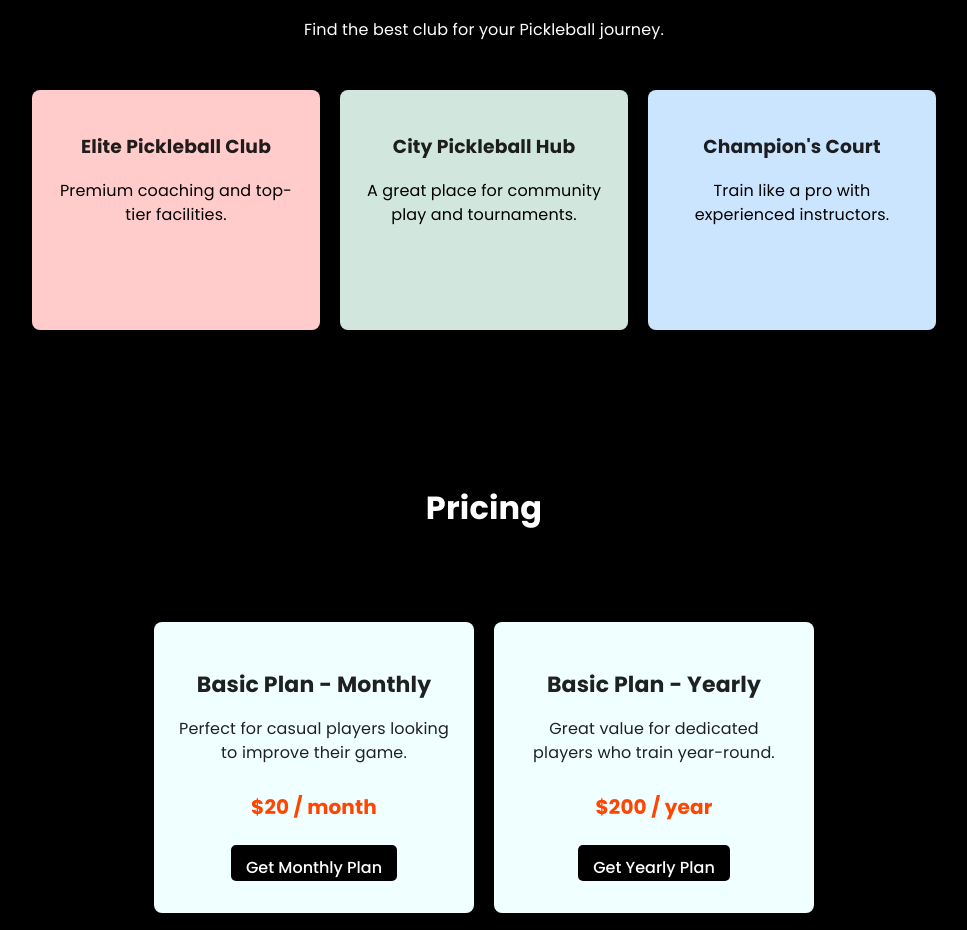
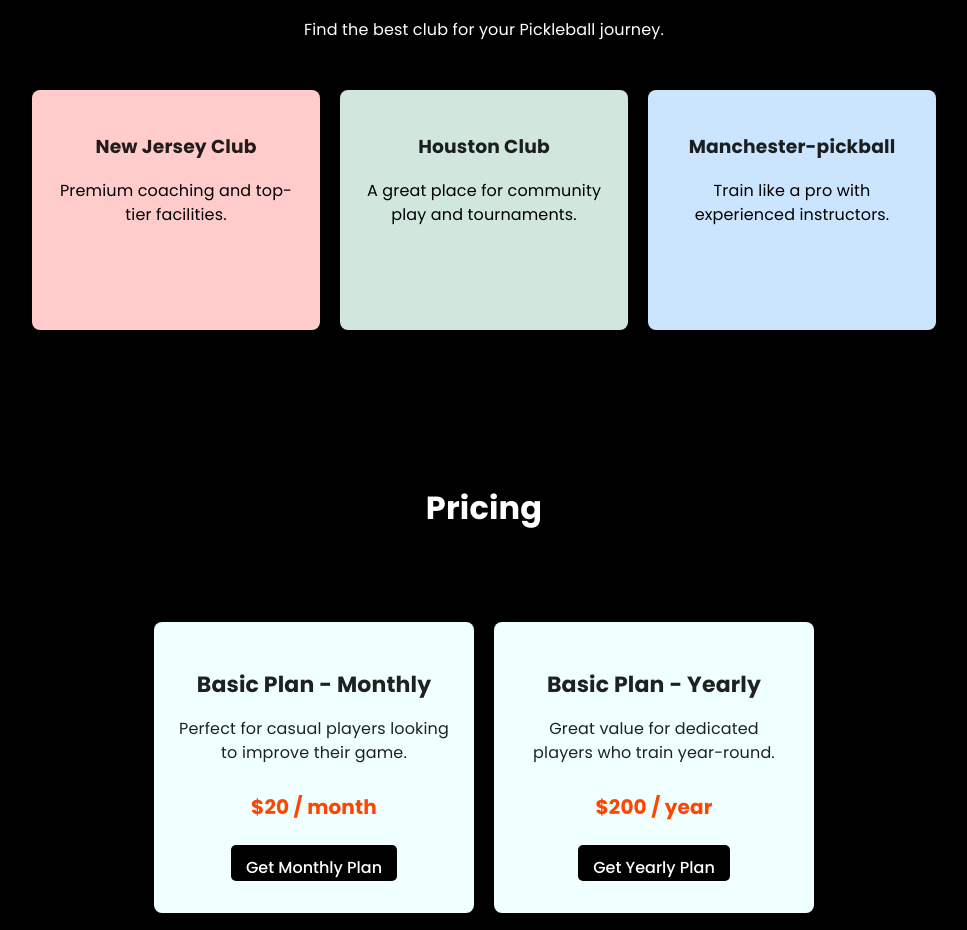
Before and after one commit to bharatgolagana/kourtwiz-frontend, a React (Vite) app: page / in a window 1280 px wide. Shown: the part 1600-2530 px from the top of the page, without its empty margins (156-1123 px from the left). Built offline with nearby package versions, Linux system fonts and the light colour scheme.

Commit message:
clubname

```diff
--- a/src/features/Clubs-Landing-Page/ClubLandingPage.tsx
+++ b/src/features/Clubs-Landing-Page/ClubLandingPage.tsx
@@ -1,37 +1,38 @@
-import { useParams, useNavigate } from "react-router-dom";
+import { useParams, useNavigate, useLocation } from "react-router-dom";
 import "./ClubLandingPage.css";
 import pickleball1 from "../../assets/pickleball1.jpg";
+import pickleball3 from "../../assets/pickleball3.jpeg";
+import pickleball4 from "../../assets/pickleball4.jpeg";
 
 const clubs = [
-  { id: 1, name: "Elite Pickleball Club", description: "Premium coaching and top-tier facilities.", image: pickleball1, bgColor: "#ffcccb" },
-  { id: 2, name: "City Pickleball Hub", description: "A great place for community play and tournaments.", image: "path/to/image2.jpg", bgColor: "#d1e7dd" },
-  { id: 3, name: "Champion's Court", description: "Train like a pro with experienced instructors.", image: "path/to/image3.jpg", bgColor: "#cce5ff" }
-];
+    { id: "67d261f783c50d6c7df9dd50", name: "New Jersey Club", description: "Premium coaching and top-tier facilities.",image:{pickleball1}, bgColor: "#ffcccb" },
+    { id: "67d2620383c50d6c7df9dd51", name: "Houston Club", description: "A great place for community play and tournaments.",image:{pickleball3}, bgColor: "#d1e7dd" },
+    { id: "67d2cc08c1534675fa24ff39", name: "Manchester-pickball", description: "Train like a pro with experienced instructors.",image:{pickleball4}, bgColor: "#cce5ff" }
+  ];
 const ClubLandingPage = () => {
     const { id } = useParams();
+    const location = useLocation();
+    const clubName = location.state?.clubName || "Unknown Club";
     const navigate = useNavigate();
-    const club = clubs.find((club) => club.id === parseInt(id || "0"));
 
-    if (!club) {
-      return <h2>Club Not Found</h2>;
-    }
-
-    console.log("Club Found:", club);
-    console.log("Background Color:", club.bgColor);
+    const club = clubs.find(club => club.id === id);
+    const bgColor = club?.bgColor || "#ffffff";
+    const description = club?.description || "No description available";
+    const clubImage=club?.image || {clubName}
 
     return (
         <>
         <div className="button-group">
-            <p>{club.name}</p>
+            <p>{clubName}</p>
               <button className="btn" onClick={() => navigate("/home")}>Login</button>
               <button className="btn" onClick={() => navigate("")}>Become a Member</button>
-              <button className="btn" onClick={() => navigate("")}>Authenticate</button>
+              <button className="btn" onClick={() => navigate(`/clubs/${id}/authentication`, { state: { clubName } })}>Authenticate</button>
             </div>
-      <div className="club-landing" style={{ backgroundColor: club.bgColor }}>
+      <div className="club-landing" style={{ backgroundColor: bgColor }}>
           <div className="club-container">
-            <h1>Welcome to {club.name}</h1>
-            <p>{club.description}</p>
-            <img src={club.image} alt={club.name} className="club-image" />
+            <h1>Welcome to {clubName}</h1>
+            <p>{description}</p>
+            <img src={clubImage} alt={clubName} className="club-image" />
         </div>
       </div>
       </>
--- a/src/features/landing/Landing.tsx
+++ b/src/features/landing/Landing.tsx
@@ -6,16 +6,16 @@ import pickleball2 from "../../assets/pickleball2.jpg";
 import Footer from "./components/header/Footer/Footer";
 
 const clubs = [
-  { id: 1, name: "Elite Pickleball Club", description: "Premium coaching and top-tier facilities.", bgColor: "#ffcccb" },
-  { id: 2, name: "City Pickleball Hub", description: "A great place for community play and tournaments.", bgColor: "#d1e7dd" },
-  { id: 3, name: "Champion's Court", description: "Train like a pro with experienced instructors.", bgColor: "#cce5ff" }
+  { id: "67d261f783c50d6c7df9dd50", name: "New Jersey Club", description: "Premium coaching and top-tier facilities.", bgColor: "#ffcccb" },
+  { id: "67d2620383c50d6c7df9dd51", name: "Houston Club", description: "A great place for community play and tournaments.", bgColor: "#d1e7dd" },
+  { id: "67d2cc08c1534675fa24ff39", name: "Manchester-pickball", description: "Train like a pro with experienced instructors.", bgColor: "#cce5ff" }
 ];
 
 const Landing = () => {
   const navigate = useNavigate();
 
-  const handleClubClick = (id) => {
-    navigate(`/clubs/${id}`);
+  const handleClubClick = (id, name) => {
+  navigate(`/clubs/${id}`, { state: { clubName: name } });
 };
 
   return (
@@ -53,7 +53,7 @@ const Landing = () => {
           <div
             key={club.id}
             className="club-card"
-                onClick={() => handleClubClick(club.id)}
+            onClick={() => handleClubClick(club.id, club.name)}
             style={{ backgroundColor: club.bgColor }}
           >
             <h3>{club.name}</h3>
```
Also changed, not shown: src/assets/pickleball3.jpeg (added), src/assets/pickleball4.jpeg (added). Lines whose indentation alone changed are shown as unchanged.
